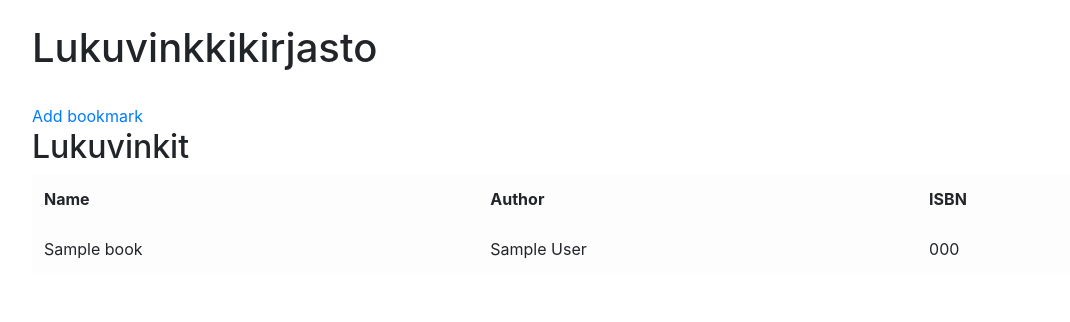
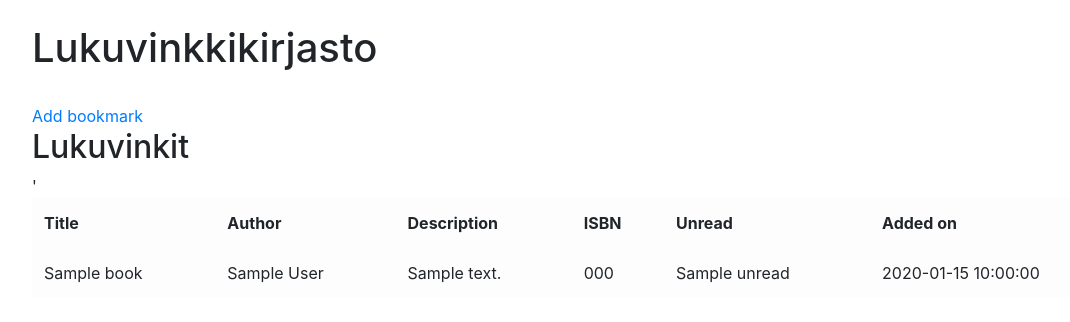
Before and after one commit to prTopi/lukuvinkkikirjasto, a Flask app: template src/templates/index.html in a window 1280 px wide. Shown: the part 56-378 px from the top of the page, without its empty margins (53-1123 px from the left). Run offline with Flask 2, Linux system fonts and the light colour scheme; the template is opened without the code that fills it: most values are stand-ins (such as "Sample title", 1, 10 or a date in 2020); some libraries are stand-ins or nearby versions.

Commit message:
updated list books into new database structure

```diff
--- a/src/routes.py
+++ b/src/routes.py
@@ -12,7 +12,7 @@ user_id = 1
 
 @app.route("/")
 def index():
-    return render_template("index.html", books = Books.get_all_books())
+    return render_template("index.html", books=db.get_all_books(1))
 
 
 @app.route("/add_bookmark")
--- a/src/templates/index.html
+++ b/src/templates/index.html
@@ -8,17 +8,23 @@
   <table class="table table-light">
     <thead>
         <tr>
-            <th>Name</th>
-            <th>Author</th>
+            <th>Title</th>
+            <th>Author</th>'
+            <th>Description</th>
             <th>ISBN</th>
+            <th>Unread</th>
+            <th>Added on</th>
         </tr>
     </thead>
     <tbody>
         {% for book in books %}
         <tr>
-            <td>{{book.name}}</td>
+            <td>{{book.title}}</td>
             <td>{{book.author}}</td>
+            <td>{{book.description}}</td>
             <td>{{book.isbn}}</td>
+            <td>{{book.unread}}</td>
+            <td>{{book.date}}</td>
         </tr>
         {% endfor %}
     </tbody>
```
Also changed, not shown: src/db.py (+11 -0 lines).
